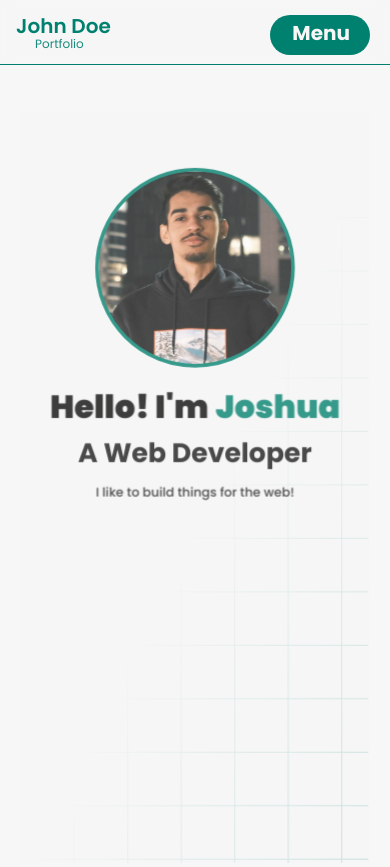
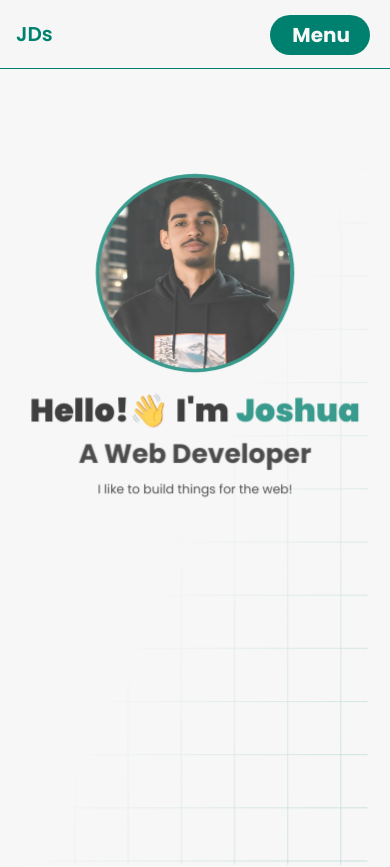
Before and after one commit to joshuadsouza500/portfolio, a Next.js app: page / in a window 390 px wide. Shown: the top 867 px of the page. Built offline with nearby package versions, Linux system fonts and the light colour scheme.

Commit message:
Added some mobile changes

```diff
--- a/app/components/ButtonLink.tsx
+++ b/app/components/ButtonLink.tsx
@@ -11,7 +11,7 @@ function ButtonLink({ text, handleButton, active }: any) {
         className={
           text == "Close"
             ? "relative -mr-2 w-20 rounded-3xl bg-backgroundb py-1 text-xl font-medium text-backgroundw"
-            : "relative rounded-3xl text-xl font-medium text-backgroundw"
+            : "relative rounded-3xl pt-[2px] text-xl font-medium text-backgroundw"
         }
       >
         <TextFlip className="text-xl font-bold">{text}</TextFlip>
--- a/app/components/Footer.tsx
+++ b/app/components/Footer.tsx
@@ -6,7 +6,7 @@ import { TextFlip } from "./magicui/TextFlip";
 export const Footer = () => {
   return (
     <footer
-      className="border-t border-black/40 bg-backgroundw lg:pt-2"
+      className="border-t border-black/20 bg-backgroundw lg:pt-2"
       aria-label="footer"
     >
       <div className="flex items-center justify-between px-6 pb-1 pt-4 md:px-4 lg:px-20">
--- a/app/components/NavBar.tsx
+++ b/app/components/NavBar.tsx
@@ -78,9 +78,11 @@ export default function NavBar() {
         animate={hidden ? "hidden" : "visible"}
         transition={{ duration: 0.6, ease: easeInOut }}
       >
-        <Link href={"/"} className="flex flex-col justify-center text-center">
-          <h4 className="pl-2 text-xl font-semibold sm:text-2xl">John Doe</h4>
-          <span className="text-redbg -mt-1 text-xs opacity-90">Portfolio</span>
+        <Link
+          href={"/"}
+          className="flex flex-col justify-center py-2 text-center"
+        >
+          <h4 className="pl-2 text-xl font-semibold sm:text-2xl">JDs</h4>
         </Link>
 
         <motion.div
--- a/app/components/SmallScroll.tsx
+++ b/app/components/SmallScroll.tsx
@@ -43,28 +43,28 @@ function SmallScroll({
             backgroundSize: "cover",
             backgroundPosition: "center",
           }}
-          className="flex aspect-square h-[350px] items-center justify-center rounded-lg sm:h-[450px] sm:max-w-[600px] md:max-w-[800px]"
+          className="flex aspect-square h-[350px] items-center justify-center rounded-md sm:h-[450px] sm:max-w-[600px] md:max-w-[800px]"
         >
           <video
-            width="100"
-            height="100"
+            width="50"
+            height="50"
             controls
             preload="none"
             autoPlay
             muted
             loop
             style={{ objectFit: "fill" }}
-            className="h-[75%] w-[80%] rounded-lg shadow-2xl shadow-black sm:h-[80%]"
+            className="h-[70%] w-[85%] rounded-md shadow-2xl shadow-black sm:h-[80%]"
           >
             <source src={vid} type="video/mp4" />
           </video>
         </div>
         <h6 className="pt-6 text-sm text-white/20 md:pt-8">{type}</h6>
-        <div className="flex items-end justify-between sm:pr-6 md:pr-14">
+        <div className="flex items-end justify-between pt-1 sm:pr-6 md:pr-14">
           <h4 className="text-3xl font-semibold text-white/80 md:text-4xl">
             {called}
           </h4>
-          <div className="flex gap-2">
+          <div className="flex gap-3">
             <Link
               href={live}
               target="_blank"
@@ -80,7 +80,7 @@ function SmallScroll({
                 src="/github.svg"
                 width={50}
                 height={50}
-                className="h-9 hover:scale-[1.05]"
+                className="h-10 hover:scale-[1.05]"
               />
             </Link>
           </div>
--- a/app/components/sections/CTA.tsx
+++ b/app/components/sections/CTA.tsx
@@ -36,7 +36,7 @@ function CTA() {
             <Link target="_blank" href={`https://www.$.com/`}>
               <div className="pl-3 text-black/80">
                 <h6 className="text-lg">Email </h6>
-                <h6 className="text-black/70">JohnDoe49@email.com</h6>
+                <h6 className="text-black/70">Joshuads@gmail.com</h6>
               </div>
             </Link>
           </div>
--- a/app/components/sections/Hero.tsx
+++ b/app/components/sections/Hero.tsx
@@ -24,9 +24,9 @@ function Hero({ scrollYProgress }: any) {
           "[mask-image:linear-gradient(to_top_left,white,transparent,transparent)]",
         )}
       />
-      <div className="h-56 w-56 rounded-full border-4 border-green bg-[url('/Me3.jpeg')] bg-cover bg-no-repeat md:-mt-14 md:h-72 md:w-72"></div>
+      <div className="h-56 w-56 rounded-full border-4 border-green bg-[url('/Me2.jpg')] bg-cover bg-no-repeat md:-mt-14 md:h-72 md:w-72"></div>
 
-      <div className="flex flex-col gap-2 py-6 text-center">
+      <div className="flex flex-col gap-1 py-6 text-center md:gap-2">
         <motion.h1 className="flex overflow-hidden text-4xl font-black sm:text-5xl md:text-7xl">
           <motion.span
             className="flex overflow-hidden"
@@ -40,7 +40,11 @@ function Hero({ scrollYProgress }: any) {
             }}
           >
             {" "}
-            Hello! I&apos;m{" "}
+            Hello!
+            <span className="pr-2" style={{ color: "gold" }}>
+              &#128075;{" "}
+            </span>{" "}
+            I&apos;m{" "}
             <TextFlip className="ml-2 text-4xl text-green sm:text-5xl md:text-7xl lg:ml-4">
               Joshua
             </TextFlip>{" "}
@@ -63,7 +67,7 @@ function Hero({ scrollYProgress }: any) {
           </motion.span>
         </motion.h1>
         <motion.p
-          className="overflow-hidden text-sm font-medium text-backgroundb/90 md:text-2xl"
+          className="overflow-hidden text-sm font-normal text-backgroundb/90 sm:text-lg md:text-2xl"
           initial={{ y: "100%", opacity: 0 }}
           whileInView={{ y: 0, opacity: 1 }}
           transition={{
```
Also changed, not shown: public/Me2.jpg (added).
